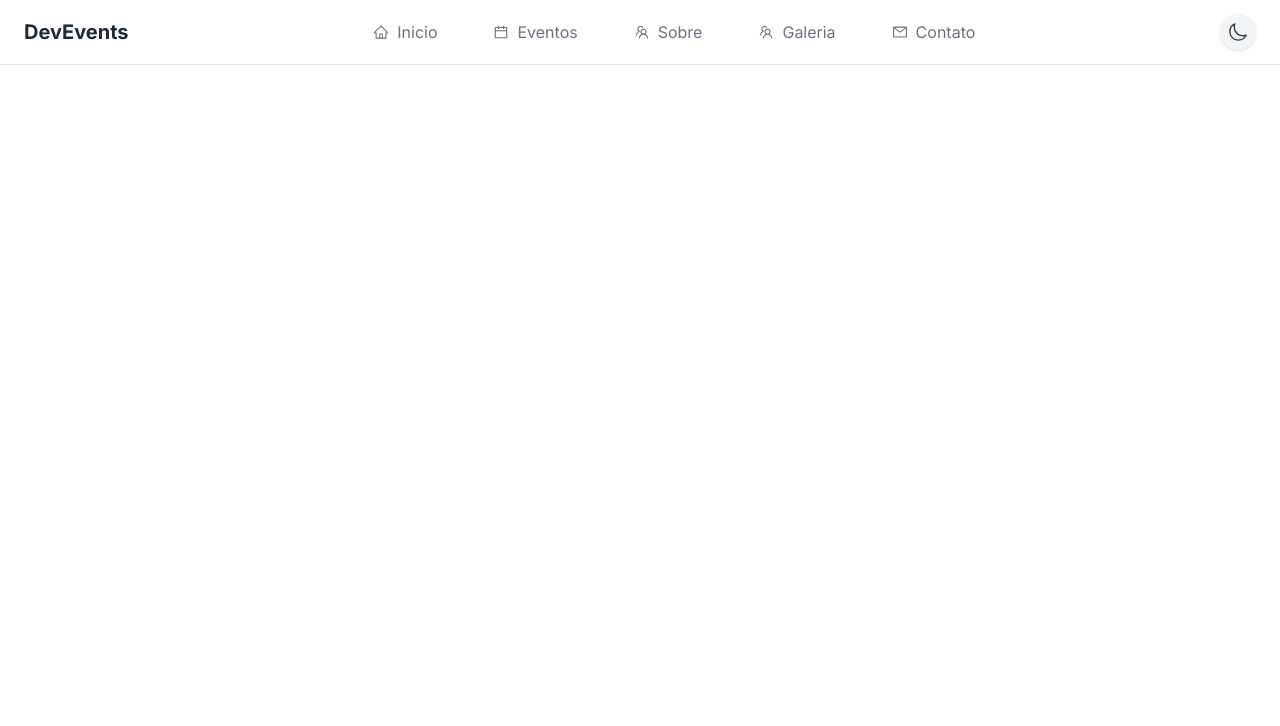
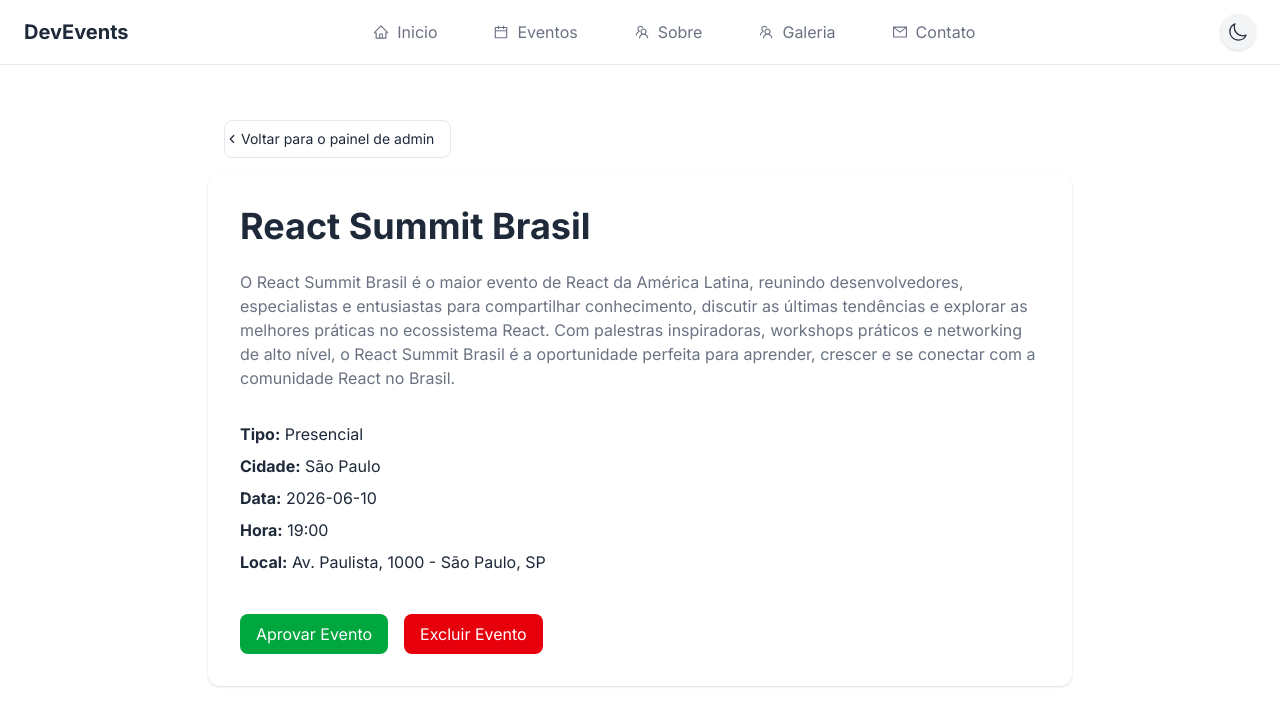
Before and after one commit to IgorBern02/devevents, a React (Vite) app in the folder frontend/: page /admin/events/1 in a window 1280 px wide. Before the commit this address had no page. Shown: the top 726 px of the page. Built offline with nearby package versions, Linux system fonts and the light colour scheme; data requests are answered from the project's data file.

Commit message:
feat: add AdminEventDetails page; implement event fetching and approval/deletion functionality

```diff
--- a/frontend/src/App.tsx
+++ b/frontend/src/App.tsx
@@ -7,6 +7,7 @@ import { About } from "./pages/About";
 import { Gallery } from "./pages/Gallery";
 import { SubmitEvent } from "./pages/SubmitEvent";
 import { AdminEvents } from "./pages/AdminEvents";
+import { AdminEventDetails } from "./pages/AdminEventDetails";
 
 function App() {
   return (
@@ -20,6 +21,7 @@ function App() {
         <Route path="/gallery" element={<Gallery />} />
         <Route path="/submit-event" element={<SubmitEvent />} />
         <Route path="/admin/events" element={<AdminEvents />} />
+        <Route path="/admin/events/:id" element={<AdminEventDetails />} />
       </Routes>
     </MainLayout>
   );
--- a/frontend/src/components/ui/BackButton.tsx
+++ b/frontend/src/components/ui/BackButton.tsx
@@ -2,17 +2,18 @@ import { FiChevronLeft } from "./icons";
 import { Button } from "./Button";
 
 interface BackButtonProps {
+  text: string;
   onClick: () => void;
 }
 
-export const BackButton = ({ onClick }: BackButtonProps) => {
+export const BackButton = ({ text, onClick }: BackButtonProps) => {
   return (
     <Button
       onClick={onClick}
       className="relative flex items-center justify-center border border-gray-200 hover:border-(--primary-color) py-2 px-4 text-sm cursor-pointer text-(--text-color) dark:text-(--text-color-dark) hover:text-(--primary-color) rounded-lg hover:bg-gray-50 dark:hover:bg-gray-700 transition-colors"
     >
       <FiChevronLeft className="absolute left-0" />
-      Voltar para os Eventos
+      {text}
     </Button>
   );
 };
--- /dev/null
+++ b/frontend/src/pages/AdminEventDetails.tsx
@@ -0,0 +1,113 @@
+import { useEffect, useState } from "react";
+
+import { useNavigate, useParams } from "react-router-dom";
+
+import { api } from "../services/api";
+
+import type { TechEvent } from "../types/TechEvent";
+
+import { Button } from "../components/ui/Button";
+import { BackButton } from "../components/ui/BackButton";
+
+export const AdminEventDetails = () => {
+  const [event, setEvent] = useState<TechEvent | null>(null);
+
+  const { id } = useParams();
+
+  const navigate = useNavigate();
+
+  useEffect(() => {
+    const fetchEvent = async () => {
+      try {
+        const response = await api.get(`/events/${id}`);
+
+        setEvent(response.data);
+      } catch (error) {
+        console.log(error);
+      }
+    };
+
+    fetchEvent();
+  }, [id]);
+
+  const handleApprove = async () => {
+    try {
+      await api.patch(`/events/${id}/approve`);
+
+      navigate("/admin/events");
+    } catch (error) {
+      console.log(error);
+    }
+  };
+
+  const handleDelete = async () => {
+    try {
+      await api.delete(`/events/${id}`);
+
+      navigate("/admin/events");
+    } catch (error) {
+      console.log(error);
+    }
+  };
+
+  if (!event) {
+    return <div className="mt-20 text-center">Carregando...</div>;
+  }
+
+  const handleBack = () => {
+    navigate("/admin/events");
+  };
+
+  return (
+    <div className="max-w-4xl mx-auto px-4 mt-20">
+      <section className="w-full p-4">
+        <BackButton text="Voltar para o painel de admin" onClick={handleBack} />
+      </section>
+      <div className="bg-white dark:bg-gray-800 rounded-xl p-8 shadow-sm">
+        <h1 className="text-4xl font-bold">{event.title}</h1>
+
+        <p className="mt-6 text-gray-500 whitespace-pre-line">
+          {event.description}
+        </p>
+
+        <div className="mt-8 space-y-2">
+          <p>
+            <strong>Tipo:</strong> {event.type}
+          </p>
+
+          <p>
+            <strong>Cidade:</strong> {event.city}
+          </p>
+
+          <p>
+            <strong>Data:</strong> {event.date}
+          </p>
+
+          <p>
+            <strong>Hora:</strong> {event.hour}
+          </p>
+
+          <p>
+            <strong>Local:</strong> {event.location}
+          </p>
+        </div>
+
+        <div className="mt-10 flex gap-4">
+          <Button
+            onClick={handleApprove}
+            className="bg-green-600 hover:bg-green-700 duration-200 ease-in-out text-white px-4 py-2 rounded-lg cursor-pointer"
+          >
+            Aprovar Evento
+          </Button>
+
+          <Button
+            onClick={handleDelete}
+            className="bg-red-600 hover:bg-red-700 duration-200 ease-in-out text-white px-4 py-2 rounded-lg cursor-pointer"
+          >
+            Excluir Evento
+          </Button>
+        </div>
+      </div>
+    </div>
+  );
+};
--- a/frontend/src/pages/AdminEvents.tsx
+++ b/frontend/src/pages/AdminEvents.tsx
@@ -3,11 +3,16 @@ import { useEffect, useState } from "react";
 import { api } from "../services/api";
 
 import type { TechEvent } from "../types/TechEvent";
+import { Button } from "../components/ui/Button";
+import { Link, useNavigate } from "react-router-dom";
+import { BackButton } from "../components/ui/BackButton";
 
 export const AdminEvents = () => {
   const [events, setEvents] = useState<TechEvent[]>([]);
 
   const [loading, setLoading] = useState(true);
+
+  const navigate = useNavigate();
 
   const fetchPendingEvents = async () => {
     try {
@@ -53,36 +58,45 @@ export const AdminEvents = () => {
     return <div className="mt-20 text-center">Carregando...</div>;
   }
 
+  const handleBack = () => {
+    navigate("/");
+  };
+
   return (
-    <div className="max-w-6xl mx-auto px-4 mt-20">
-      <h1 className="text-4xl font-bold mb-10">Eventos Pendentes</h1>
+    <div className="max-w-6xl mx-auto px-4 mt-20 flex flex-col items-center">
+      <h1 className="text-4xl font-bold text-(--text-color) dark:text-(--text-color-dark) text-center text-wrap max-w-2xl">
+        Painel Administrador
+      </h1>
 
-      <div className="space-y-6">
+      <section className="w-full p-4">
+        <BackButton text="Voltar para o inicio" onClick={handleBack} />
+      </section>
+
+      <div className="space-y-6 p-2 w-full mt-10">
         {events.map((event) => (
-          <div
-            key={event._id}
-            className="border rounded-xl p-6 shadow-sm bg-white dark:bg-gray-800"
-          >
+          <Link to={`/admin/events/${event._id}`} key={event._id}>
+            <div className="group w-full p-2 rounded-xl shadow">
               <h2 className="text-2xl font-bold">{event.title}</h2>
 
               <p className="mt-3 text-gray-500">{event.description}</p>
 
               <div className="mt-4 flex gap-4">
-              <button
+                <Button
                   onClick={() => handleApprove(event._id)}
-                className="bg-green-600 text-white px-4 py-2 rounded-lg"
+                  className="bg-green-600 hover:bg-green-700 duration-200 ease-in-out text-white px-4 py-2 rounded-lg cursor-pointer"
                 >
                   Aprovar
-              </button>
+                </Button>
 
-              <button
+                <Button
                   onClick={() => handleDelete(event._id)}
-                className="bg-red-600 text-white px-4 py-2 rounded-lg"
+                  className="bg-red-600 hover:bg-red-700 duration-200 ease-in-out text-white px-4 py-2 rounded-lg cursor-pointer"
                 >
                   Excluir
-              </button>
+                </Button>
               </div>
             </div>
+          </Link>
         ))}
       </div>
     </div>
--- a/frontend/src/pages/EventDetails.tsx
+++ b/frontend/src/pages/EventDetails.tsx
@@ -26,7 +26,7 @@ export const EventDetails = () => {
   return (
     <div className="space-y-10 flex flex-col items-center w-full px-4 max-w-4xl mx-auto mt-20">
       <section className="w-full p-4">
-        <BackButton onClick={handleBack} />
+        <BackButton text="Voltar para os Eventos" onClick={handleBack} />
       </section>
 
       <section className="w-full shadow-lg rounded-lg overflow-hidden bg-gray-50 dark:bg-gray-800">
```
Lines whose indentation alone changed are shown as unchanged.
